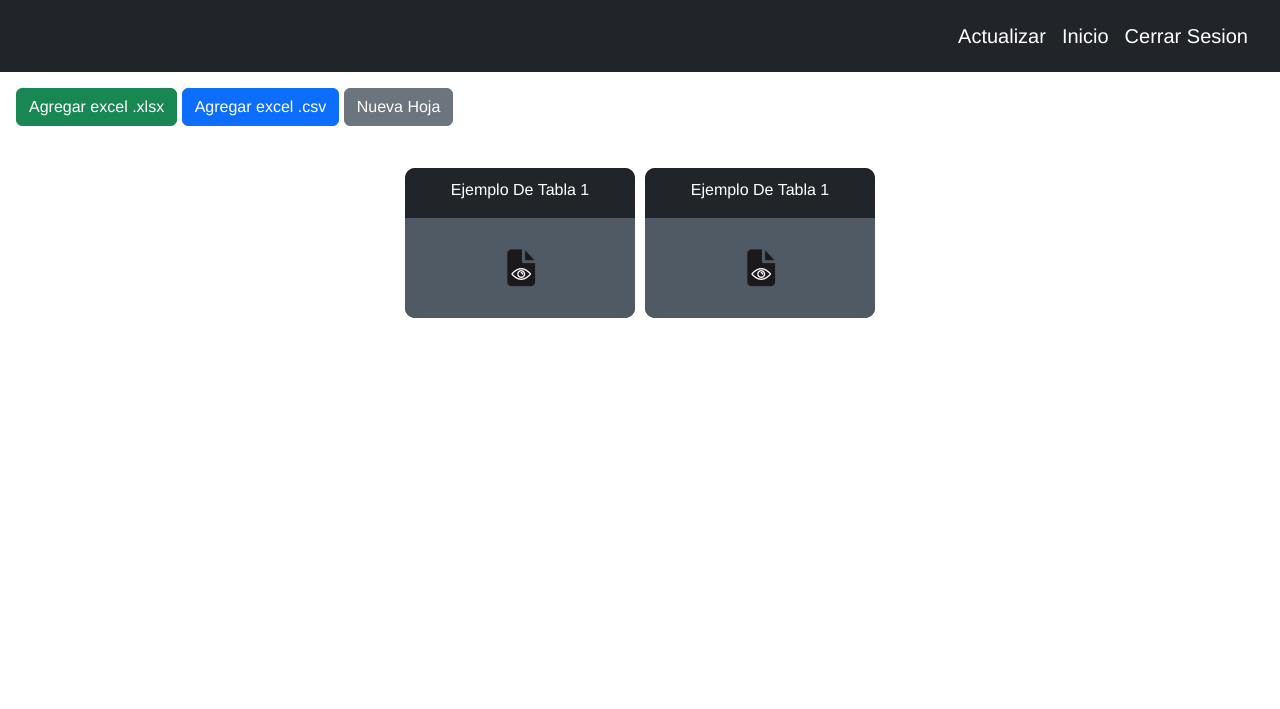
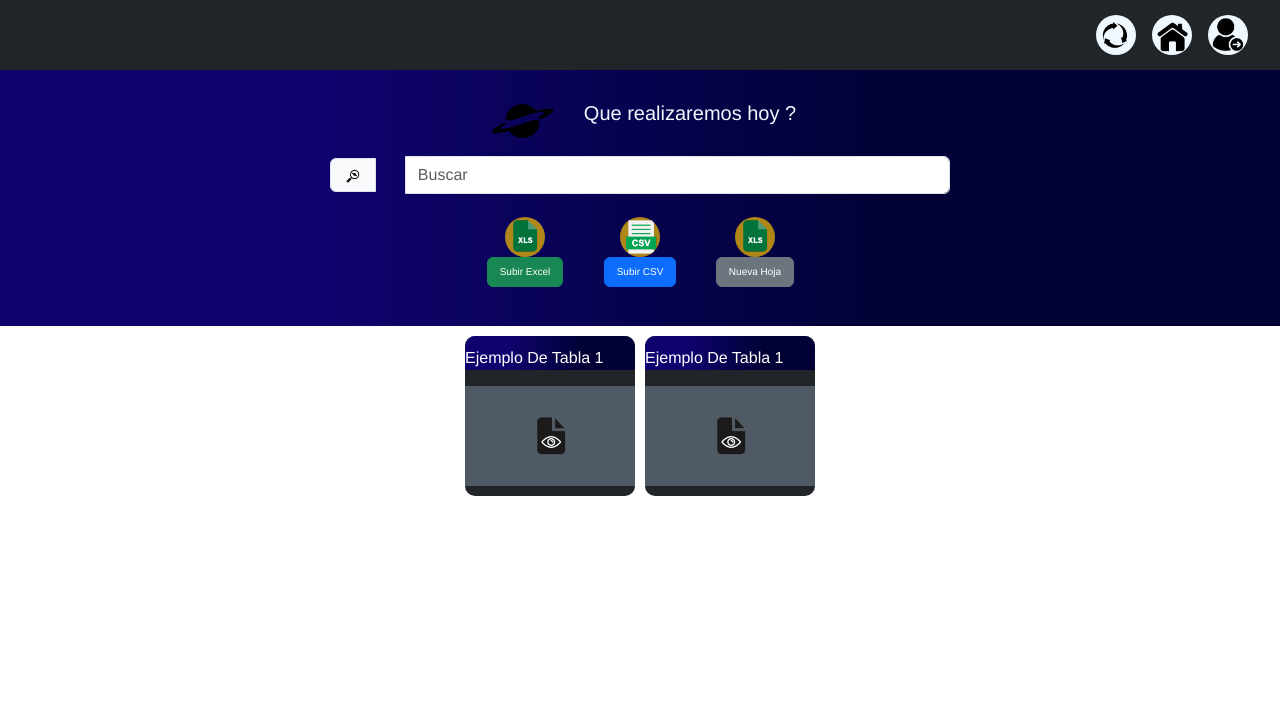
Before and after one commit to yukio-kayaba/cdvo-excel2, a PHP site: page /CDVO-EXCEL2/ in a window 1280 px wide. Shown: the top 709 px of the page. Run offline with PHP 8.4, Linux system fonts and the light colour scheme; the visitor is signed in with stand-in values (Sample User, id 1); data that the repository does not hold is empty; some libraries are stand-ins or nearby versions.

Commit message:
aplicando verdaders stylos
aplicando estylos un tanto modernos

```diff
--- a/vista/css/components/vistaTabla.css
+++ b/vista/css/components/vistaTabla.css
@@ -3,19 +3,31 @@
   flex-direction: column;
   border-radius: 10px;
   background-color: #212529;
-  min-width: 230px;
+  min-width: 170px;
   overflow: hidden;
-
+  height: 160px;
   cursor: pointer;
   transition-duration: 0.5s;
+
 }
 
 .vistaTabla p{
   text-align: center;
   text-transform: capitalize;
-  background-color: #212529;
+  background:linear-gradient(to right, rgb(14, 3, 110) 25%, rgb(1, 1, 53) 70%);
   color:white;
   padding-top: 10px;
+  display: flex;
+  justify-content: space-between;
+  width: 100%;
+  flex-wrap: wrap;
+  align-items: center;
+}
+
+.vistaTabla p>img{
+  background-color: aliceblue;
+  border-radius: 50%;
+  margin: 3px;
 }
 
 .vistaTabla div{
--- a/vista/css/main.css
+++ b/vista/css/main.css
@@ -22,6 +22,25 @@
   border-radius: 30px;
   animation: mover 2s ease-in-out infinite
 }
+.nav_date{
+  width: 40px;
+  background-color: aliceblue;
+  height: 40px;
+  border-radius: 50%;
+  align-content: center;
+  display: grid;
+}
+.nav_date > img{
+  width: 40px;
+}
+.navbar_date_principal{
+  height: 70px;
+  width: 100%;
+}
+
+.nav_date:hover{
+  background-color: rgb(25, 7, 187);
+}
 
 @keyframes mover {
   0% {
@@ -35,7 +54,27 @@
   }
 }
 
-div{
+/* div{
   max-height: 70vh;
   overflow-y: auto;
+} */
+/* no modificar las opciones de las barra desplegable */
+@media (width < 600px){
+  .tablas_opciones{
+    display: flex;
+    justify-content: center;
+    align-items: center;
+    flex-wrap: nowrap;
+
+  }
+  .navbar_date_principal{
+    display: flex !important;
+    position: absolute;
+    width: 100%;
+    top: 91.7vh;
+    gap: 20px;
+    height: 70px;
+    justify-content: center !important;
+
+  }
 }
--- a/vista/css/principal.css
+++ b/vista/css/principal.css
@@ -11,8 +11,65 @@
   flex-wrap: wrap;
   gap: 10px;
   padding: 10px 20px;
+  overflow: auto;
+  height: 48vh;
+}
+.datos_input_date{
+  display: flex;
+  height: 100px;
+  width: 100px;
+  flex-direction: column;
+  flex-wrap: nowrap;
+  align-items: center;
+  /* background-color: rgba(184, 166, 65, 0.671); */
+  border-radius: 50%;
+  justify-content: center;
+}
+.datos_input_date > img{
+  width: 40px;
+  border-radius: 50%;
+  background-color: rgba(214, 167, 12, 0.808);
+}
+.datos_input_date > p{
+  height: 30px;
+  font-size: 10px;
+}
+.tablas_opciones{
+  display: flex;
+  flex-direction: column;
+  width: 100%;
+  height: 20%;
+  flex-wrap: wrap;
+  align-items: center;
+  justify-content: space-between;
+  background:linear-gradient(to right, rgb(14, 3, 110) 25%, rgb(1, 1, 53) 70%);
 }
 
+.opciones_datos{
+  display: flex;
+  align-items: center;
+  align-content: center;
+  flex-direction: row;
+  flex-wrap: wrap;
+  justify-content: center;
+  gap: 15px;
+}
+.buscador_datos{
+  display: flex;
+  flex-wrap: wrap;
+}
+.buscador_datos > div{
+  display: flex;
+  align-content: center;
+  align-items: center;
+  flex-direction: row;
+  flex-wrap: wrap;
+  gap: 30px;
+  width: 100%;
+  justify-content: center;
+  color: aliceblue;
+  font-size: 20px;
+}
 /*  ESTILOS APLICADOS AL PUPPET  */
 #contenido{
   width: 90vw;
@@ -26,7 +83,7 @@
   left: 0px;
   margin: auto;
 
-  position: absolute;
+  position: fixed;
   /* transition: width 0.5s ease; */
 }
 #btn_cerraPuppet{
@@ -63,3 +120,10 @@
       width: 30vh;
     }
 }
+
+@media (width < 600px){
+  .tablas_disponibles{
+    height: 60vh;
+  }
+
+}
--- a/vista/js/principal._date.js
+++ b/vista/js/principal._date.js
@@ -37,10 +37,12 @@
                         texto += `
                             <article class="vistaTabla">
                                 <p>
-                                ${element[1]}
+                                    <img src="./vista/img/graficos/delete_file.png" alt="" width="20px">
+                                    ${element[1]}
+                                    <img src="./vista/img/graficos/file.png" alt="" width="20px">
                                 </p>
                                 <div name="${element[0]}">
-                                    <img name="${element[0]}" src="./vista/img/ver_hoha.png" alt="">
+                                    <img name="${element[0]}" src="./vista/img/graficos/file_view.png" alt="">
                                 </div>
                             </article>
                         `;
--- a/vista/layout/nav.php
+++ b/vista/layout/nav.php
@@ -1,7 +1,13 @@
-<nav class="d-flex justify-content-end navbar navbar-expand-lg bg-dark p-3 navbar-hover" data-bs-theme="dark">
-  <a class="navbar-brand" href="">Actualizar</a>
-  <a class="navbar-brand" href="inicios">Inicio</a>
-  <a class="navbar-brand" href="cerrar">Cerrar Sesion</a>
+<nav class="d-flex justify-content-end navbar navbar_date_principal navbar-expand-lg bg-dark p-3 navbar-hover" data-bs-theme="dark">
+  <a class="navbar-brand nav_date" href="">
+      <img src="<?php echo url;?>/vista/img/graficos/reload.png" alt="Recargar">
+  </a>
+  <a class="navbar-brand nav_date" href="inicios">
+    <img src="<?php echo url;?>/vista/img/graficos/home.png" alt="Inicio">
+  </a>
+  <a class="navbar-brand nav_date" href="cerrar">
+    <img src="<?php echo url;?>/vista/img/graficos/exit_date.png" alt="Cerrar_secion">
+  </a>
 
   <article class="d-none nav-item dropdown">
     <a class="nav-link dropdown-toggle text-light " href="#" role="button" data-bs-toggle="dropdown" aria-expanded="false">
--- a/vista/principal.php
+++ b/vista/principal.php
@@ -18,26 +18,42 @@
     <?php include("./vista/layout/nav.php"); ?>
 
     <div class="tablas_opciones p-3">
-      <label for="archivo_xlsx">
+      <div class="buscador_datos">
+        <div>
+          <img src="<?php echo url;?>/vista/img/graficos/saturno_read.png" alt="">
+          <p>Que realizaremos hoy ? </p>
+        </div>
+        <div class="input-group mb-3">
+          <span class="input-group-text" id="basic-addon1">
+            <img src="<?php echo url; ?>/vista/img/graficos/saturno_seeker.png" alt="Buscador" width="20px">
+          </span>
+          <input type="text" class="form-control" placeholder="Buscar" aria-label="Username" aria-describedby="basic-addon1">
+        </div>
+      </div>
+      <div class="opciones_datos">
+        <label for="archivo_xlsx" class="datos_input_date">
+          <img src="<?php echo url;?>/vista/img/graficos/file_xlsx.png" alt="">
           <p class="btn btn-success">
-          Agregar excel .xlsx
+            Subir Excel
           </p>
-        <!-- <button type="button" class="btn btn-success">Agregar excel .xlsx</button> -->
           <input type="file" id="archivo_xlsx" name="archivo_excel_xlsx" accept=".xlsx" hidden >
         </label>
 
-      <label for="archivo_csv">
+        <label for="archivo_csv" class="datos_input_date">
+          <img src="<?php echo url;?>/vista/img/graficos/file_csv.png" alt="">
           <p class="btn btn-primary">
-          Agregar excel .csv
+            Subir CSV
           </p>
           <!-- <button type="button" class="btn btn-primary">Agregar excel .csv</button> -->
           <input type="file" id="archivo_csv" name="archivo_excel_csv" accept=".csv" hidden >
         </label>
-      <label  id="archivo_nuevo">
+        <label  id="archivo_nuevo" class="datos_input_date">
+          <img src="<?php echo url;?>/vista/img/graficos/file_xlsx.png" alt="">
             <p class="btn btn-secondary">
               Nueva Hoja
             </p>
         </label>
+      </div>
     </div>
 
     <section class="tablas_disponibles">
```
Also changed, not shown: vista/img/graficos/delete_file.png (added), vista/img/graficos/exit_date.png (added), vista/img/graficos/file.png (added), vista/img/graficos/file_csv.png (added), vista/img/graficos/file_new.png (added), vista/img/graficos/file_view.png (added), vista/img/graficos/file_xlsx.png (added), vista/img/graficos/home.png (added), vista/img/graficos/reload.png (added), vista/img/graficos/saturno.png (added), vista/img/graficos/saturno_read.png (added), vista/img/graficos/saturno_seeker.png (added). Lines whose indentation alone changed are shown as unchanged.
